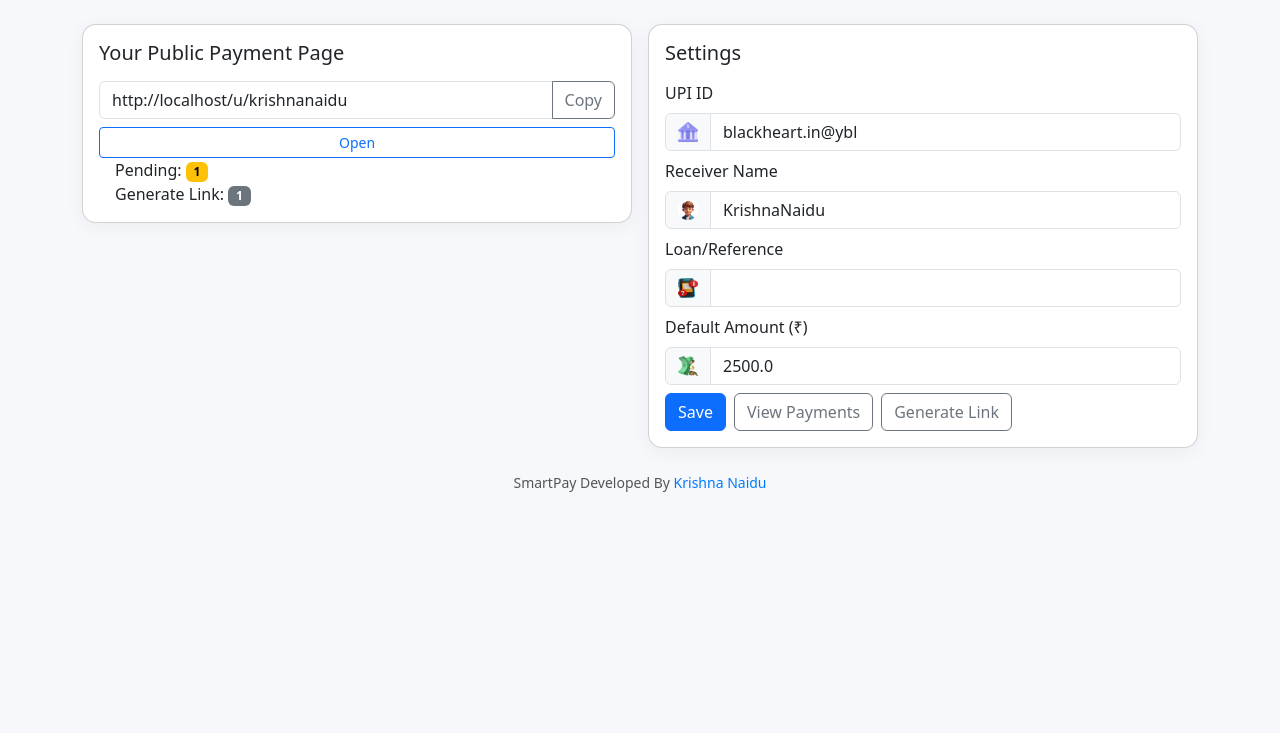
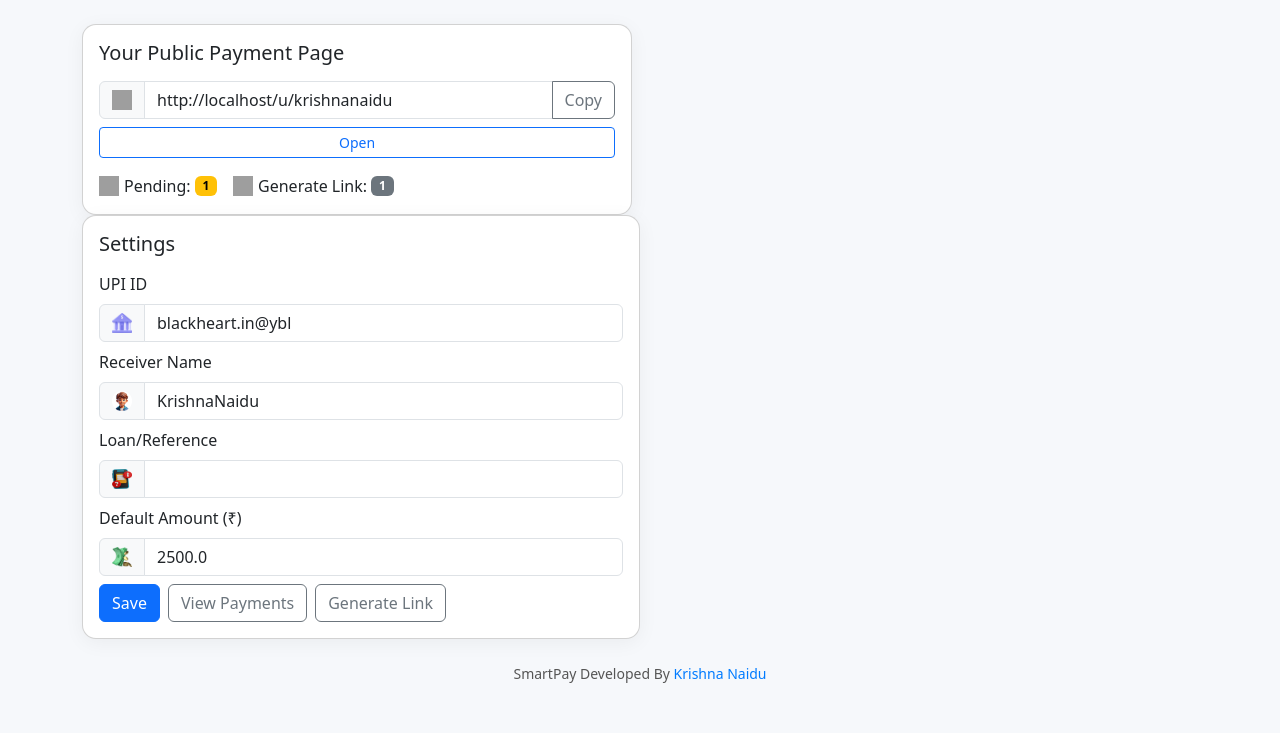
Before and after one commit to imzombier/SmartPay, a Flask app: page /dashboard in a window 1280 px wide. Shown: the part 67-800 px from the top of the page. Run offline with Flask 3, Linux system fonts and the light colour scheme; a user stored in the database is signed in; data comes from the database, SQL or seed files in the repository; grey boxes are pictures that could not be loaded.

Commit message:
Update dashboard.html

```diff
--- a/templates/dashboard.html
+++ b/templates/dashboard.html
@@ -4,15 +4,35 @@
   <div class="col-lg-6">
     <div class="card p-3">
       <h5 class="mb-3">Your Public Payment Page</h5>
+
+      <!-- Public Link Input -->
       <div class="input-group mb-2">
+        <span class="input-group-text">
+          <img src="{{ url_for('static', filename='link.png') }}" alt="Link" style="width:20px; height:20px;">
+        </span>
         <input id="publicLink" class="form-control" value="{{ public_link }}" readonly>
         <button class="btn btn-outline-secondary" onclick="navigator.clipboard.writeText(document.getElementById('publicLink').value)">Copy</button>
       </div>
-      <a class="btn btn-outline-primary btn-sm" target="_blank" href="{{ public_link }}">Open</a>
-      <span class="ms-3">Pending: <span class="badge text-bg-warning">{{ pending }}</span></span>
-      <span class="ms-3">Generate Link: <span class="badge text-bg-secondary">{{ short_count }}</span></span>
+
+      <!-- Open Button -->
+      <a class="btn btn-outline-primary btn-sm mb-2" target="_blank" href="{{ public_link }}">Open</a>
+
+      <!-- Pending & Generate Link Row -->
+      <div class="d-flex gap-3 align-items-center mt-2">
+        <span class="d-flex align-items-center">
+          <img src="{{ url_for('static', filename='pending.png') }}" alt="Pending" style="width:20px; height:20px; margin-right:5px;">
+          Pending: <span class="badge text-bg-warning ms-1">{{ pending }}</span>
+        </span>
+
+        <span class="d-flex align-items-center">
+          <img src="{{ url_for('static', filename='link.png') }}" alt="Generate Link" style="width:20px; height:20px; margin-right:5px;">
+          Generate Link: <span class="badge text-bg-secondary ms-1">{{ short_count }}</span>
+        </span>
+      </div>
     </div>
   </div>
+</div>
+
 
   <div class="col-lg-6">
     <div class="card p-3">
```
